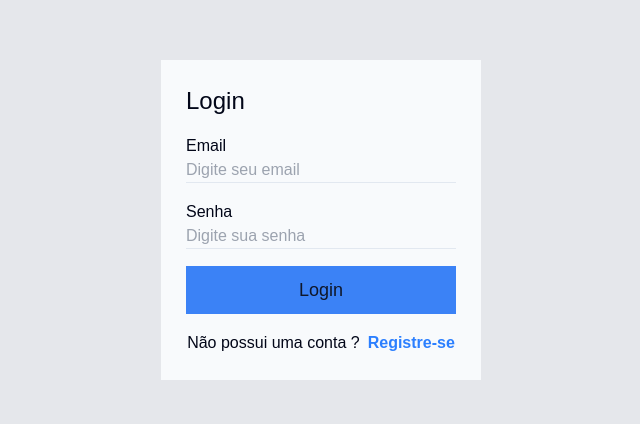
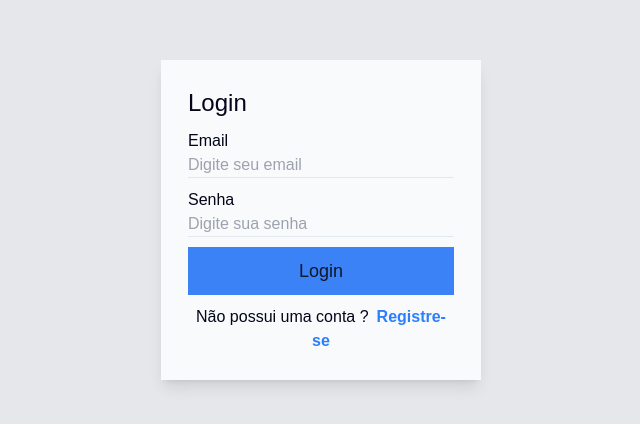
Before and after one commit to dezoliveira/agenda, a Next.js app: page / in a window 1280 px wide. Shown: the part 180-604 px from the top of the page, without its empty margins (319-959 px from the left). Built offline with nearby package versions, Linux system fonts and the light colour scheme; no server answers.

Commit message:
box shadow

```diff
--- a/src/app/login.module.css
+++ b/src/app/login.module.css
@@ -22,6 +22,9 @@
     flex
     flex-col
     justify-between
+    shadow-lg
+    border-gray-50
+    border-2
 }
 
 .inputBox {
```
